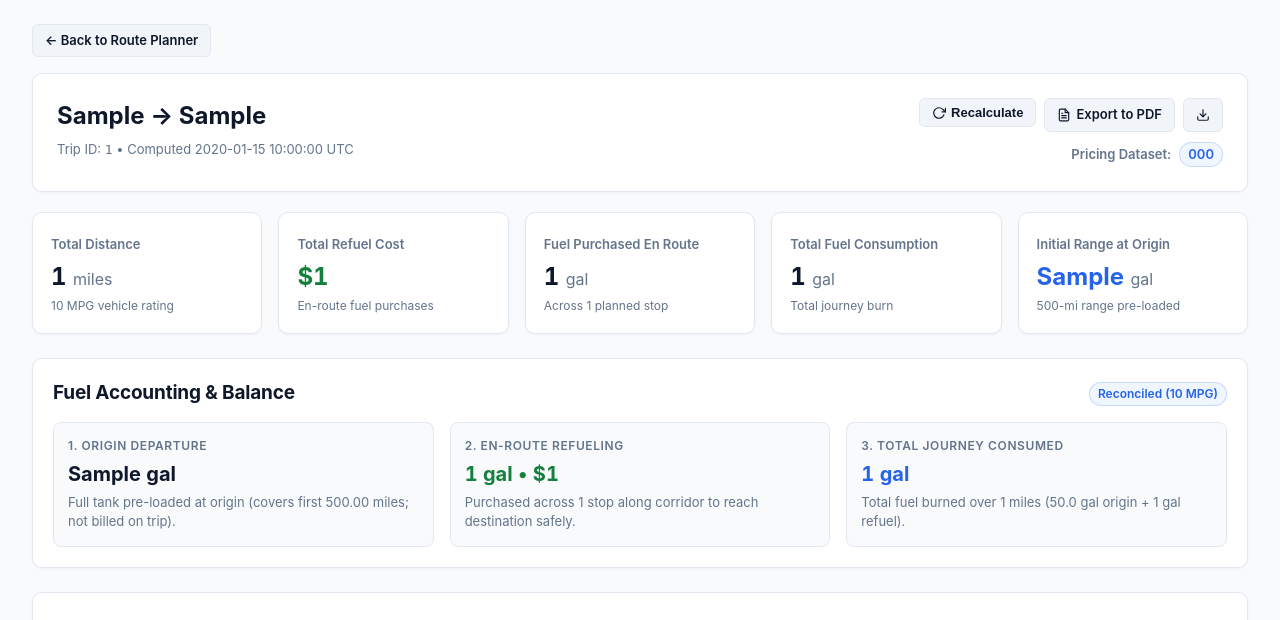
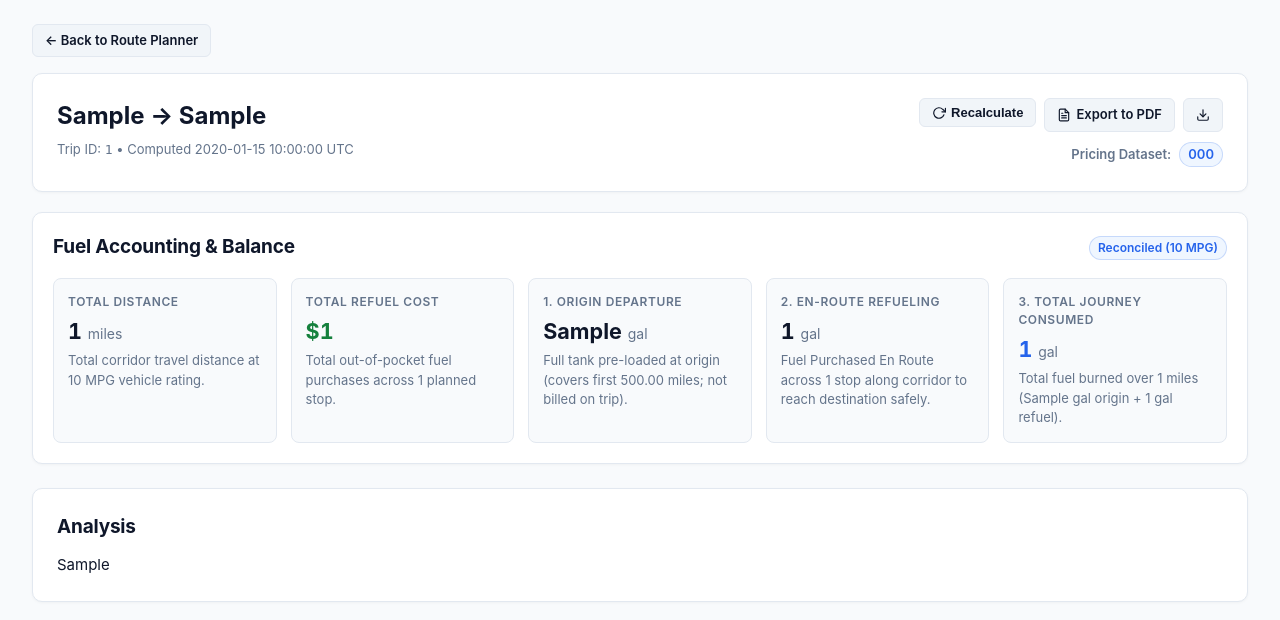
Before and after one commit to Mahboob-A/SpotterRouter, a Django app: template ui/templates/ui/trip_detail.html in a window 1280 px wide. Shown: the part 81-701 px from the top of the page. Run offline with Django 5.2, Linux system fonts and the light colour scheme; tables that the repository leaves empty hold one stand-in row (values such as "Sample post"); the template is opened without the code that fills it: values that come from a table or form of the project are taken from there, most other values are stand-ins (such as "Sample title", 1, 10 or a date in 2020); parts of the project's set-up code (start-up, migrations or seed data) failed here and were passed over.

Commit message:
refactor(ui): consolidate redundant metrics bar and fuel accounting cards into unified section

```diff
--- a/ui/templates/ui/trip_detail.html
+++ b/ui/templates/ui/trip_detail.html
@@ -106,66 +106,37 @@
     </div>
 </div>
 
-<!-- Metrics Bar -->
-<div style="display: grid; grid-template-columns: repeat(auto-fit, minmax(200px, 1fr)); gap: 16px; margin-bottom: 24px;">
-    <div class="card" style="margin-bottom: 0; padding: 18px;">
-        <span style="font-size: 0.8125rem; color: var(--text-muted); font-weight: 600;">Total Distance</span>
-        <div class="tabular-nums" style="font-size: 1.5rem; font-weight: 700; color: var(--text-main); margin-top: 4px;">
-            {{ trip.total_distance_miles }} <span style="font-size: 1rem; font-weight: 400; color: var(--text-muted);">miles</span>
-        </div>
-        <div style="font-size: 0.75rem; color: var(--text-muted); margin-top: 2px;">10 MPG vehicle rating</div>
-    </div>
-    <div class="card" style="margin-bottom: 0; padding: 18px;">
-        <span style="font-size: 0.8125rem; color: var(--text-muted); font-weight: 600;">Total Refuel Cost</span>
-        <div class="tabular-nums" style="font-size: 1.5rem; font-weight: 700; color: var(--success-text); margin-top: 4px;">
-            ${{ trip.total_cost }}
-        </div>
-        <div style="font-size: 0.75rem; color: var(--text-muted); margin-top: 2px;">En-route fuel purchases</div>
-    </div>
-    <div class="card" style="margin-bottom: 0; padding: 18px;">
-        <span style="font-size: 0.8125rem; color: var(--text-muted); font-weight: 600;">Fuel Purchased En Route</span>
-        <div class="tabular-nums" style="font-size: 1.5rem; font-weight: 700; color: var(--text-main); margin-top: 4px;">
-            {{ total_gallons_purchased }} <span style="font-size: 1rem; font-weight: 400; color: var(--text-muted);">gal</span>
-        </div>
-        <div style="font-size: 0.75rem; color: var(--text-muted); margin-top: 2px;">Across {{ fuel_stops|length }} planned stop{{ fuel_stops|length|pluralize }}</div>
-    </div>
-    <div class="card" style="margin-bottom: 0; padding: 18px;">
-        <span style="font-size: 0.8125rem; color: var(--text-muted); font-weight: 600;">Total Fuel Consumption</span>
-        <div class="tabular-nums" style="font-size: 1.5rem; font-weight: 700; color: var(--text-main); margin-top: 4px;">
-            {{ trip.total_gallons }} <span style="font-size: 1rem; font-weight: 400; color: var(--text-muted);">gal</span>
-        </div>
-        <div style="font-size: 0.75rem; color: var(--text-muted); margin-top: 2px;">Total journey burn</div>
-    </div>
-    <div class="card" style="margin-bottom: 0; padding: 18px;">
-        <span style="font-size: 0.8125rem; color: var(--text-muted); font-weight: 600;">Initial Range at Origin</span>
-        <div class="tabular-nums" style="font-size: 1.5rem; font-weight: 700; color: var(--primary); margin-top: 4px;">
-            {{ initial_fuel_gallons }} <span style="font-size: 1rem; font-weight: 400; color: var(--text-muted);">gal</span>
-        </div>
-        <div style="font-size: 0.75rem; color: var(--text-muted); margin-top: 2px;">500-mi range pre-loaded</div>
-    </div>
-</div>
-
-<!-- Fuel Accounting & Journey Balance -->
+<!-- Consolidated Fuel Accounting & Trip Metrics -->
 <div class="card" style="margin-bottom: 24px; padding: 20px;">
-    <div style="display: flex; justify-content: space-between; align-items: center; margin-bottom: 14px; flex-wrap: wrap; gap: 8px;">
+    <div style="display: flex; justify-content: space-between; align-items: center; margin-bottom: 16px; flex-wrap: wrap; gap: 8px;">
         <h2 class="card-title" style="margin-bottom: 0;">Fuel Accounting &amp; Balance</h2>
         <span class="badge badge-blue">Reconciled (10 MPG)</span>
     </div>
-    <div style="display: grid; grid-template-columns: repeat(auto-fit, minmax(220px, 1fr)); gap: 16px;">
+    <div style="display: grid; grid-template-columns: repeat(auto-fit, minmax(210px, 1fr)); gap: 14px;">
+        <div style="padding: 14px; background-color: var(--card-subtle); border: 1px solid var(--border-color); border-radius: 8px;">
+            <div style="font-size: 0.75rem; font-weight: 600; color: var(--text-muted); text-transform: uppercase; letter-spacing: 0.05em; margin-bottom: 4px;">Total Distance</div>
+            <div class="tabular-nums" style="font-size: 1.35rem; font-weight: 700; color: var(--text-main);">{{ trip.total_distance_miles }} <span style="font-size: 0.875rem; font-weight: 400; color: var(--text-muted);">miles</span></div>
+            <div style="font-size: 0.8125rem; color: var(--text-muted); margin-top: 4px;">Total corridor travel distance at 10 MPG vehicle rating.</div>
+        </div>
+        <div style="padding: 14px; background-color: var(--card-subtle); border: 1px solid var(--border-color); border-radius: 8px;">
+            <div style="font-size: 0.75rem; font-weight: 600; color: var(--text-muted); text-transform: uppercase; letter-spacing: 0.05em; margin-bottom: 4px;">Total Refuel Cost</div>
+            <div class="tabular-nums" style="font-size: 1.35rem; font-weight: 700; color: var(--success-text);">${{ trip.total_cost }}</div>
+            <div style="font-size: 0.8125rem; color: var(--text-muted); margin-top: 4px;">Total out-of-pocket fuel purchases across {{ fuel_stops|length }} planned stop{{ fuel_stops|length|pluralize }}.</div>
+        </div>
         <div style="padding: 14px; background-color: var(--card-subtle); border: 1px solid var(--border-color); border-radius: 8px;">
             <div style="font-size: 0.75rem; font-weight: 600; color: var(--text-muted); text-transform: uppercase; letter-spacing: 0.05em; margin-bottom: 4px;">1. Origin Departure</div>
-            <div class="tabular-nums" style="font-size: 1.25rem; font-weight: 700; color: var(--text-main);">{{ initial_fuel_gallons }} gal</div>
+            <div class="tabular-nums" style="font-size: 1.35rem; font-weight: 700; color: var(--text-main);">{{ initial_fuel_gallons }} <span style="font-size: 0.875rem; font-weight: 400; color: var(--text-muted);">gal</span></div>
             <div style="font-size: 0.8125rem; color: var(--text-muted); margin-top: 4px;">Full tank pre-loaded at origin (covers first 500.00 miles; not billed on trip).</div>
         </div>
         <div style="padding: 14px; background-color: var(--card-subtle); border: 1px solid var(--border-color); border-radius: 8px;">
             <div style="font-size: 0.75rem; font-weight: 600; color: var(--text-muted); text-transform: uppercase; letter-spacing: 0.05em; margin-bottom: 4px;">2. En-Route Refueling</div>
-            <div class="tabular-nums" style="font-size: 1.25rem; font-weight: 700; color: var(--success-text);">{{ total_gallons_purchased }} gal &bull; ${{ trip.total_cost }}</div>
-            <div style="font-size: 0.8125rem; color: var(--text-muted); margin-top: 4px;">Purchased across {{ fuel_stops|length }} stop{{ fuel_stops|length|pluralize }} along corridor to reach destination safely.</div>
+            <div class="tabular-nums" style="font-size: 1.35rem; font-weight: 700; color: var(--text-main);">{{ total_gallons_purchased }} <span style="font-size: 0.875rem; font-weight: 400; color: var(--text-muted);">gal</span></div>
+            <div style="font-size: 0.8125rem; color: var(--text-muted); margin-top: 4px;">Fuel Purchased En Route across {{ fuel_stops|length }} stop{{ fuel_stops|length|pluralize }} along corridor to reach destination safely.</div>
         </div>
         <div style="padding: 14px; background-color: var(--card-subtle); border: 1px solid var(--border-color); border-radius: 8px;">
             <div style="font-size: 0.75rem; font-weight: 600; color: var(--text-muted); text-transform: uppercase; letter-spacing: 0.05em; margin-bottom: 4px;">3. Total Journey Consumed</div>
-            <div class="tabular-nums" style="font-size: 1.25rem; font-weight: 700; color: var(--primary);">{{ trip.total_gallons }} gal</div>
-            <div style="font-size: 0.8125rem; color: var(--text-muted); margin-top: 4px;">Total fuel burned over {{ trip.total_distance_miles }} miles (50.0 gal origin + {{ total_gallons_purchased }} gal refuel).</div>
+            <div class="tabular-nums" style="font-size: 1.35rem; font-weight: 700; color: var(--primary);">{{ trip.total_gallons }} <span style="font-size: 0.875rem; font-weight: 400; color: var(--text-muted);">gal</span></div>
+            <div style="font-size: 0.8125rem; color: var(--text-muted); margin-top: 4px;">Total fuel burned over {{ trip.total_distance_miles }} miles ({{ initial_fuel_gallons }} gal origin + {{ total_gallons_purchased }} gal refuel).</div>
         </div>
     </div>
 </div>
```
